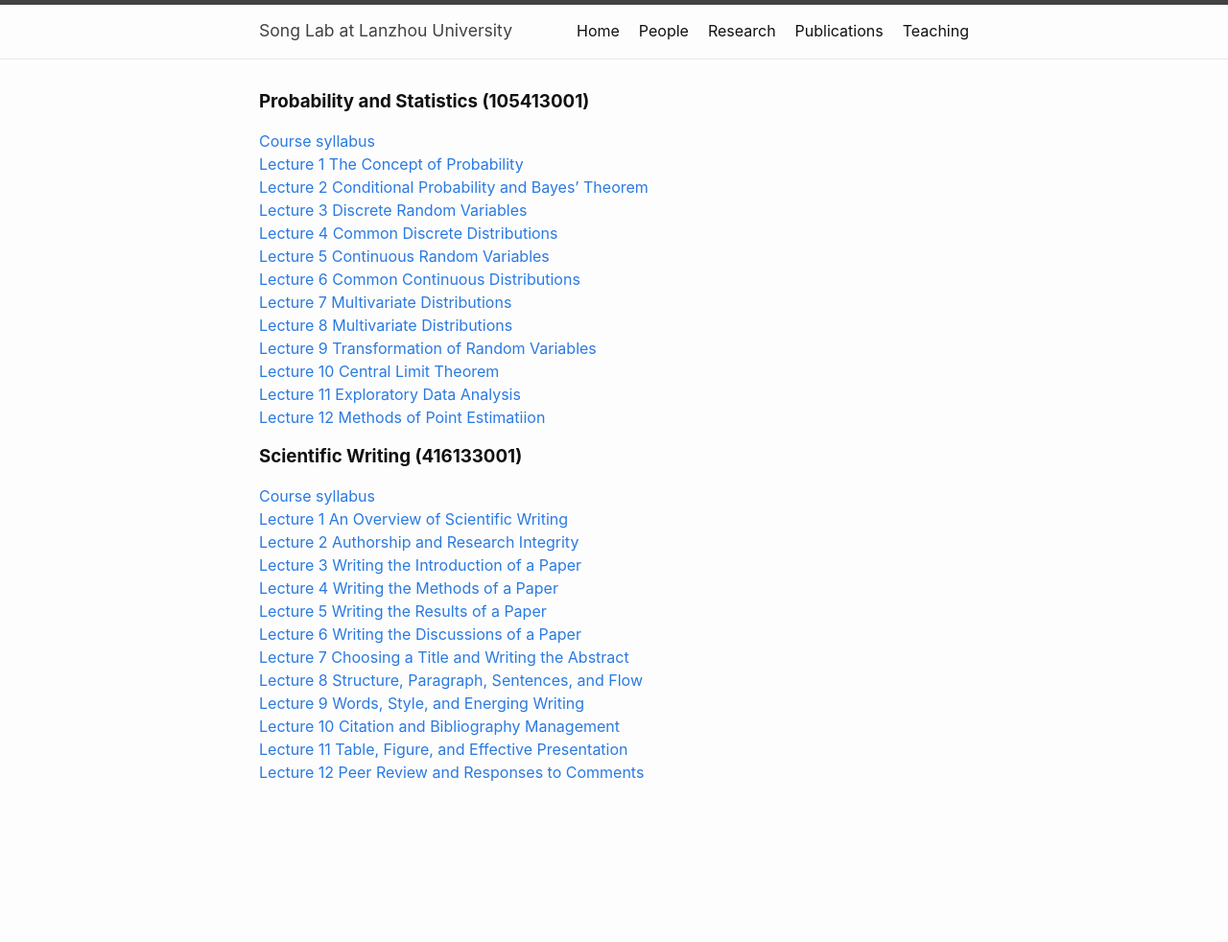
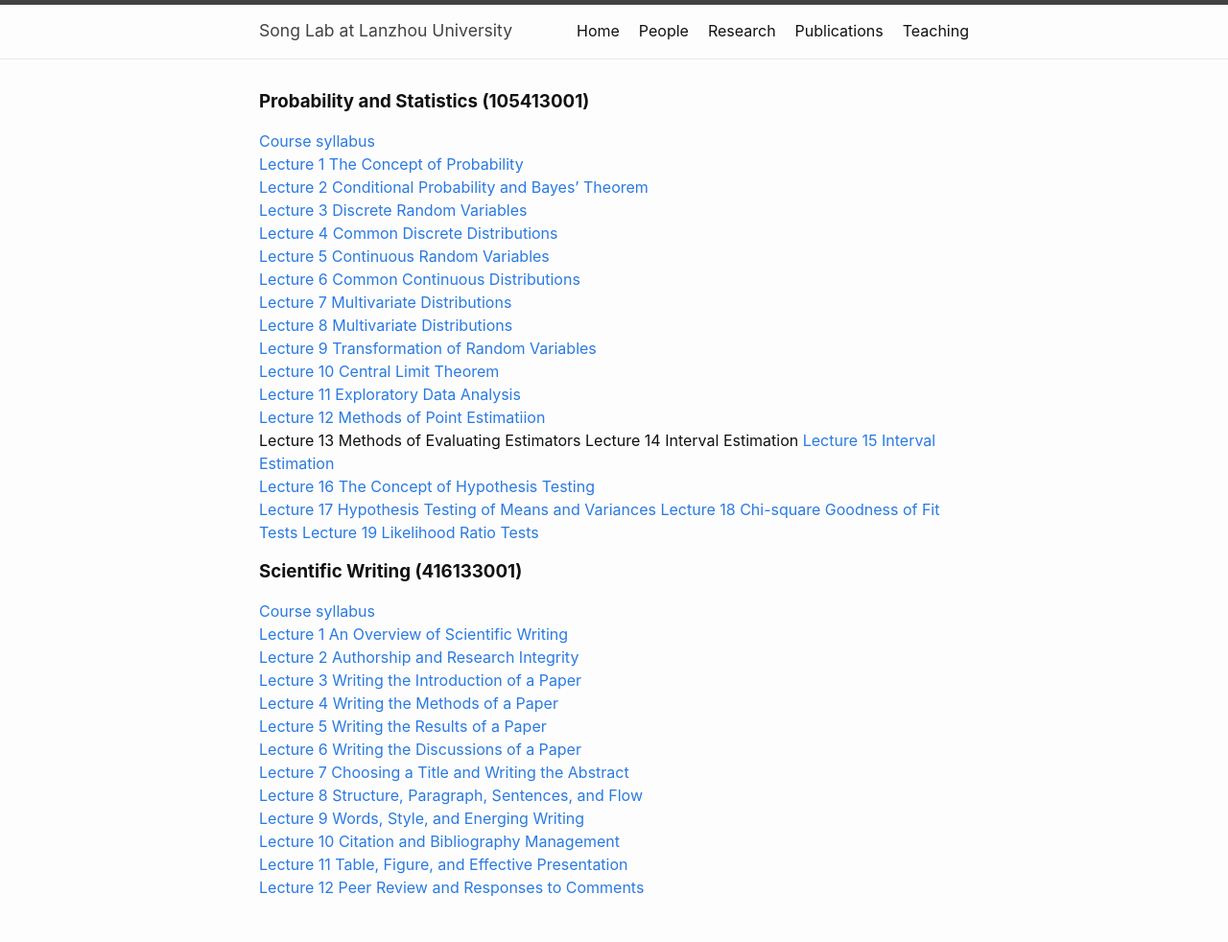
Before and after one commit to chaosonglab/chaosonglab.github.io, a Jekyll site: the page built from teaching.md, in a window 1280 px wide. Shown: the whole page at 96% size. Built offline with Jekyll 4.4.1, drawn with Linux system fonts in a browser that asks for light colours; before the commit the page ends 900 px from its top, so only the background shows below that.

Commit message:
Update teaching.md

```diff
--- a/teaching.md
+++ b/teaching.md
@@ -18,7 +18,16 @@ permalink: /teaching/
 [Lecture 9 Transformation of Random Variables](files/course_materials/statistics/lecture9_transformation.pdf) \
 [Lecture 10 Central Limit Theorem](files/course_materials/statistics/lecture10_clt.pdf) \
 [Lecture 11 Exploratory Data Analysis](files/course_materials/statistics/lecture11_descriptive.pdf) \
-[Lecture 12 Methods of Point Estimatiion](files/course_materials/statistics/lecture12_estimation.pdf)
+[Lecture 12 Methods of Point Estimatiion](files/course_materials/statistics/lecture12_estimation.pdf) \
+Lecture 13 Methods of Evaluating Estimators
+Lecture 14 Interval Estimation
+[Lecture 15 Interval Estimation](files/course_materials/statistics/lecture15_interval.pdf) \
+[Lecture 16 The Concept of Hypothesis Testing](files/course_materials/statistics/lecture16_hypothesis.pdf) \
+[Lecture 17 Hypothesis Testing of Means and Variances](files/course_materials/statistics/lecture17_testmean.pdf)
+[Lecture 18 Chi-square Goodness of Fit Tests](files/course_materials/statistics/lecture18_chisquare.pdf)
+[Lecture 19 Likelihood Ratio Tests](files/course_materials/statistics/lecture19_LRT.pdf)
+
+
 
 ### **Scientific Writing (416133001)**
 [Course syllabus](files/course_materials/sci_writing/syllabus.pdf) \
```
